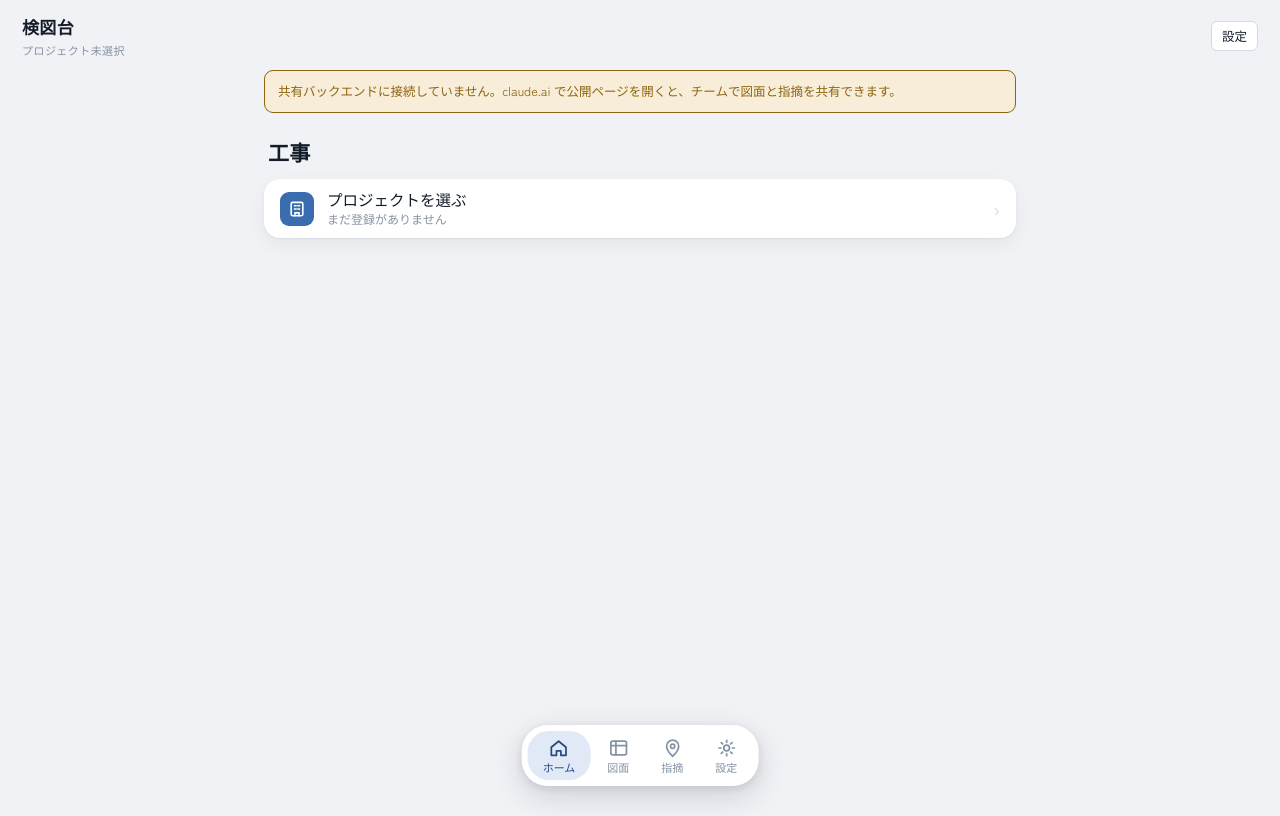
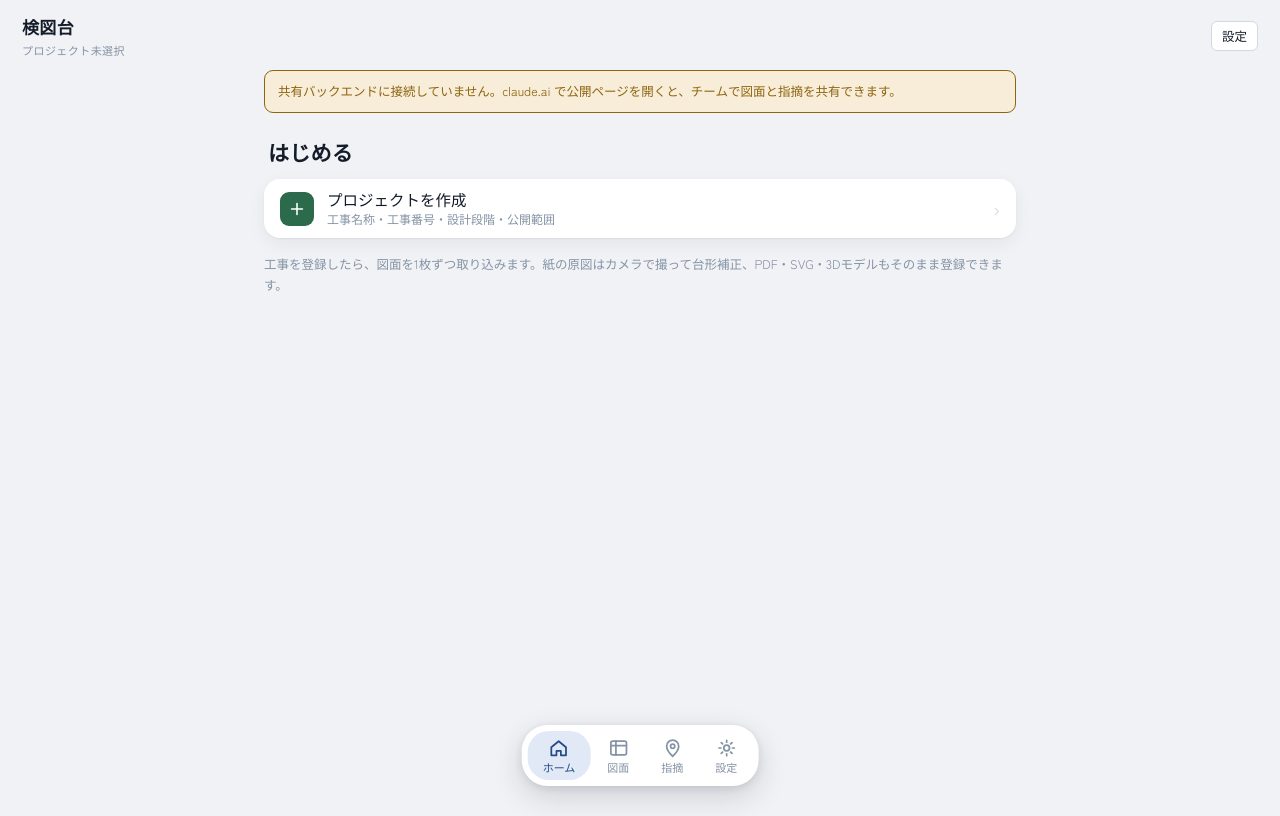
Before and after one commit to yotatameguchi-boop/drawing-hub, a plain HTML site: page index.html in a window 1280 px wide. Drawn offline with Linux system fonts and the light colour scheme.

Commit message:
サンプル工事を削除し、初回起動時の導線を整備
デモ用に入れていた「桜台コミュニティセンター 新築工事」の工事・図面・版・
指摘・赤入れ・発行セットをデータベースから削除。プロジェクトが1件も無い状態では
「はじめる → プロジェクトを作成」を直接ホームに出すようにした。

Co-Authored-By: Claude Opus 5 <noreply@anthropic.com>

```diff
--- a/index.html
+++ b/index.html
@@ -1069,14 +1069,21 @@ SCREENS.home={
     if(!S.ready){h.innerHTML=`<div class="card" style="padding:18px;display:grid;gap:12px">${'<div class="skel"></div>'.repeat(6)}</div>`;return;}
     if(!S.db)h.appendChild(el("div","banner","共有バックエンドに接続していません。claude.ai で公開ページを開くと、チームで図面と指摘を共有できます。"));
     const p=curProj();
+    if(!p){
+      sec(h,"はじめる");
+      const c0=card(h);
+      c0.appendChild(irow({ico:"plus",color:"#2C6A4C",title:"プロジェクトを作成",
+        sub:"工事名称・工事番号・設計段階・公開範囲",on:()=>go("newproject")}));
+      h.appendChild(el("div","note","工事を登録したら、図面を1枚ずつ取り込みます。紙の原図はカメラで撮って台形補正、PDF・SVG・3Dモデルもそのまま登録できます。"));
+      return;
+    }
     sec(h,"工事");
     const pc=card(h);
     pc.appendChild(irow({ico:"building",color:"#3A6CB0",
-      title:p?esc(p.name):"プロジェクトを選ぶ",
-      sub:p?`${esc(p.code||"")}　${esc(p.phase||"")}${p.sample?"　サンプル":""}`:"まだ登録がありません",
-      chips:p?`<span class="chip ${p.visibility==="private"?"warn":"ok"}">${p.visibility==="private"?"非公開":"オープン"}</span>`:"",
+      title:esc(p.name),
+      sub:`${esc(p.code||"")}　${esc(p.phase||"")}`,
+      chips:`<span class="chip ${p.visibility==="private"?"warn":"ok"}">${p.visibility==="private"?"非公開":"オープン"}</span>`,
       on:()=>go("projects")}));
-    if(!p)return;
     sec(h,"図面",S.drawings.length?String(S.drawings.length):"");
     const dc=card(h);
     if(!S.drawings.length)dc.appendChild(el("div","empty","<b>図面がまだありません</b>図面番号と図面名称を登録し、紙の原図を撮影して版として取り込みます。"));
```
